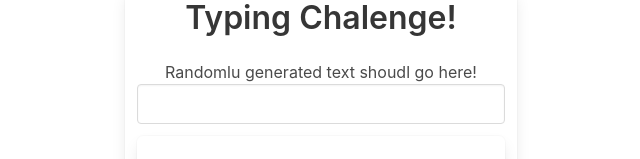
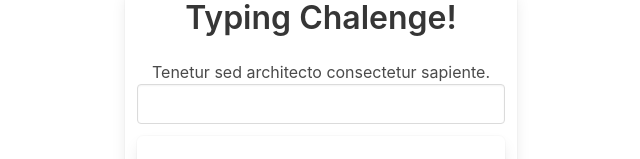
Before and after one commit to heshanu/angular_writte_game, an Angular app: page / in a window 1280 px wide. Shown: the top 159 px of the page, without its empty margins (319-959 px from the left). Built offline with nearby package versions, Linux system fonts and the light colour scheme.

Commit message:
1/24 bug in importing fakerjs

```diff
--- a/package.json
+++ b/package.json
@@ -18,9 +18,7 @@
     "@angular/platform-browser": "~13.1.0",
     "@angular/platform-browser-dynamic": "~13.1.0",
     "@angular/router": "~13.1.0",
-    "@types/faker": "^6.6.9",
     "bulma": "^0.9.3",
-    "faker": "^6.6.6",
     "rxjs": "~7.4.0",
     "tslib": "^2.3.0",
     "zone.js": "~0.11.4"
@@ -29,8 +27,11 @@
     "@angular-devkit/build-angular": "~13.1.2",
     "@angular/cli": "~13.1.2",
     "@angular/compiler-cli": "~13.1.0",
+    "@types/faker": "^6.6.9",
     "@types/jasmine": "~3.10.0",
     "@types/node": "^12.11.1",
+    "faker": "^6.6.6",
+    "Faker": "^0.7.2",
     "jasmine-core": "~3.10.0",
     "karma": "~6.3.0",
     "karma-chrome-launcher": "~3.1.0",
--- a/src/app/app.component.html
+++ b/src/app/app.component.html
@@ -2,7 +2,7 @@
     <div class="columns is-centered">
         <div class="box column is-one-third">
             <h1 class="title has-text-centered">Typing Chalenge!</h1>
-            <p class="has-text-centered">Randomlu generated text shoudl go here!</p>
+            <p class="has-text-centered">{{randomText}}</p>
             <div class="field">
                 <input type="text"  class="input">
             </div>
--- a/src/app/app.component.ts
+++ b/src/app/app.component.ts
@@ -1,5 +1,6 @@
 import { Component } from '@angular/core';
-import {lorem} from 'faker';
+import {lorem } from 'faker';
+
 
 @Component({
   selector: 'app-root',
@@ -7,5 +8,6 @@ import {lorem} from 'faker';
   styleUrls: ['./app.component.css']
 })
 export class AppComponent {
-  title = 'writing_game';
+//  title = 'writing_game';
+  randomText=lorem.sentence();
 }
```
Also changed, not shown: 1 other file (tests, documents, lock files or other folders).
